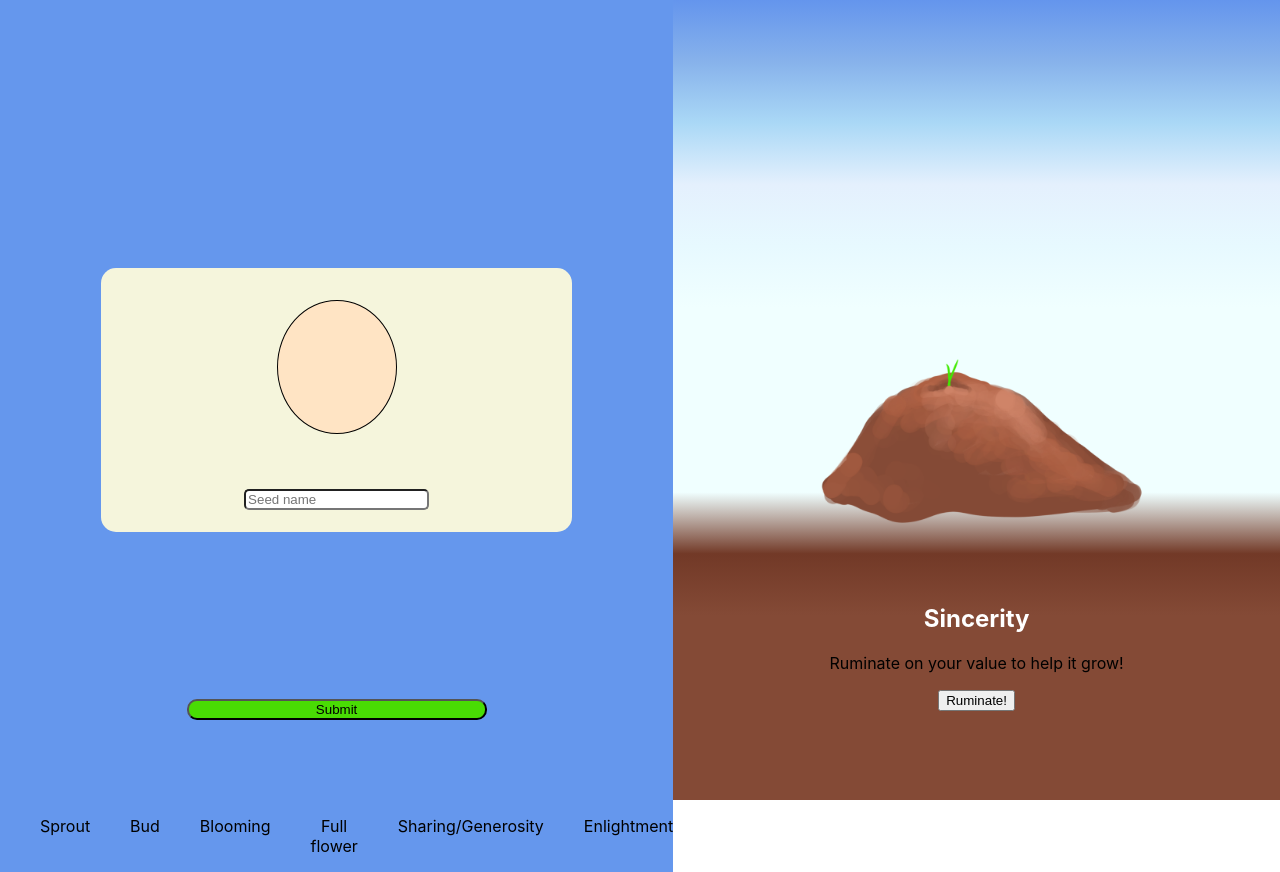
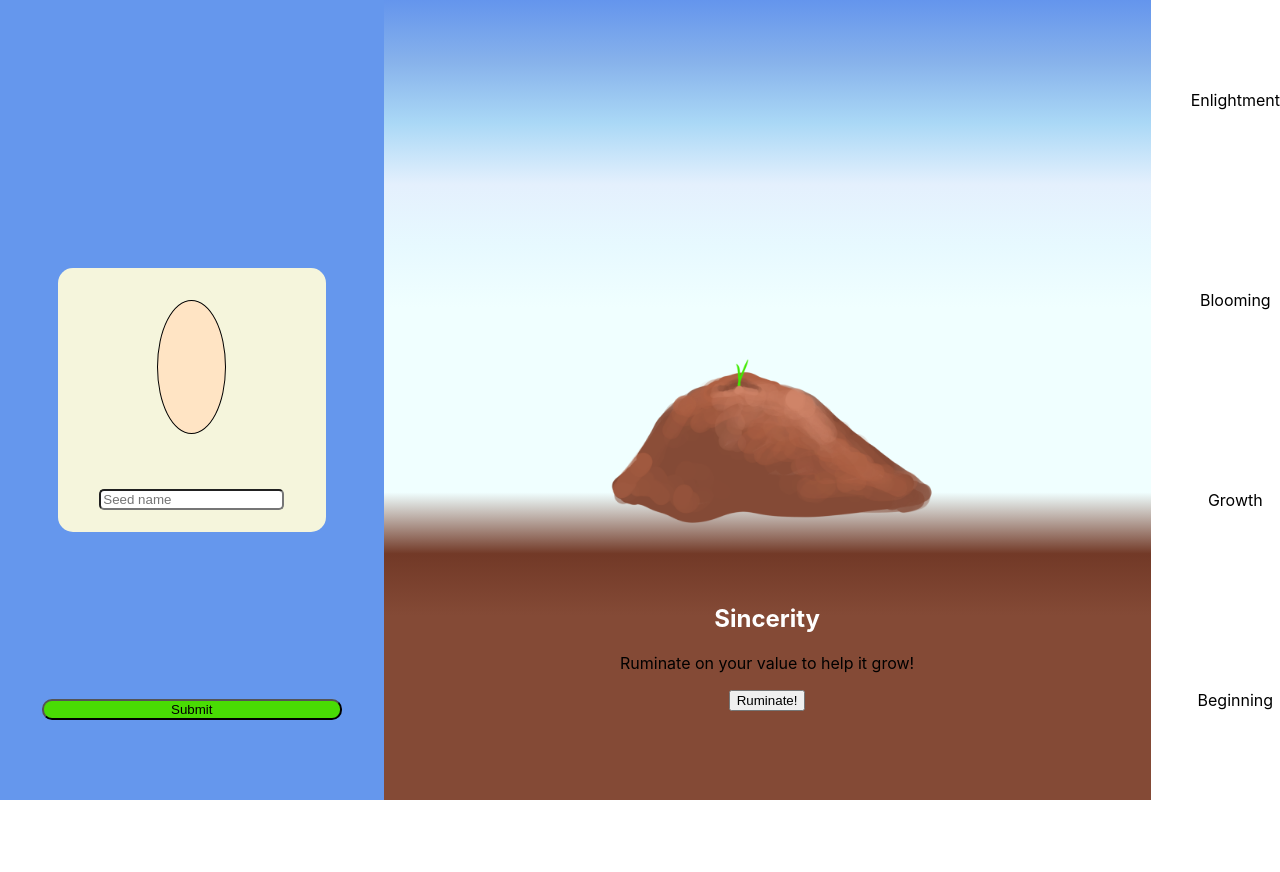
Before and after one commit to niksseif/Grow-Your-Value, a React (Create React App) app: page / in a window 1280 px wide. After the commit the page ends 800 px from the top, so only its background shows below. Built offline with nearby package versions, Linux system fonts and the light colour scheme.

Commit message:
Growth meter, App stype, Growth meter style

```diff
--- a/src/App/App.css
+++ b/src/App/App.css
@@ -1,6 +1,6 @@
 .App {
   text-align: center;
   display: grid;
-  grid-template-columns: 1fr 2fr;
+  grid-template-columns: 1fr 2fr 0.1fr;
   height: 100vh;
 }
--- a/src/App/App.js
+++ b/src/App/App.js
@@ -54,7 +54,7 @@ export default class App extends Component {
       <div className="App">
         <SeedPacket plantSeed={this.plantSeed} />
         <Garden waterPlant={this.waterPlant} valueSeeds={this.state.valueSeeds} />
-        <GrowthMeter/>
+        <GrowthMeter valueSeeds={this.state.valueSeeds}/>
       </div>
     );
   }
--- a/src/GrowthMeter/GrowthMeter.css
+++ b/src/GrowthMeter/GrowthMeter.css
@@ -0,0 +1,6 @@
+.container-list {
+    display: flex;
+    flex-direction: column;
+    justify-content: space-around;
+    background-color: transparent;
+}
--- a/src/GrowthMeter/GrowthMeter.js
+++ b/src/GrowthMeter/GrowthMeter.js
@@ -2,30 +2,19 @@ import { Component } from "react";
 import './GrowthMeter.css'
 
 
-
-
-class GrowthMeter extends Component {
-    constructor(){
-        super();
-        this.state={};
-    }
-    render(){
-        console.log("hello")
+const GrowthMeter = ({valueSeeds}) => {
+      console.log(valueSeeds,"<>>>>value")
         return (
-            <>
-            <div className="container">
-                <ul>Sprout</ul>
-                <ul>Bud</ul>
-                <ul>Blooming</ul>
-                <ul>Full flower</ul>
-                <ul>Sharing/Generosity</ul>
-                <ul>Enlightment</ul>
-
+         <>
+            <div className="container-list">
+                 <ul>Enlightment</ul>
+                 <ul> Blooming </ul>
+                <ul>Growth</ul>
+                <ul>Beginning</ul>
             </div>
             </>
 
         )
-    }
 }
 
 export default GrowthMeter;
```
